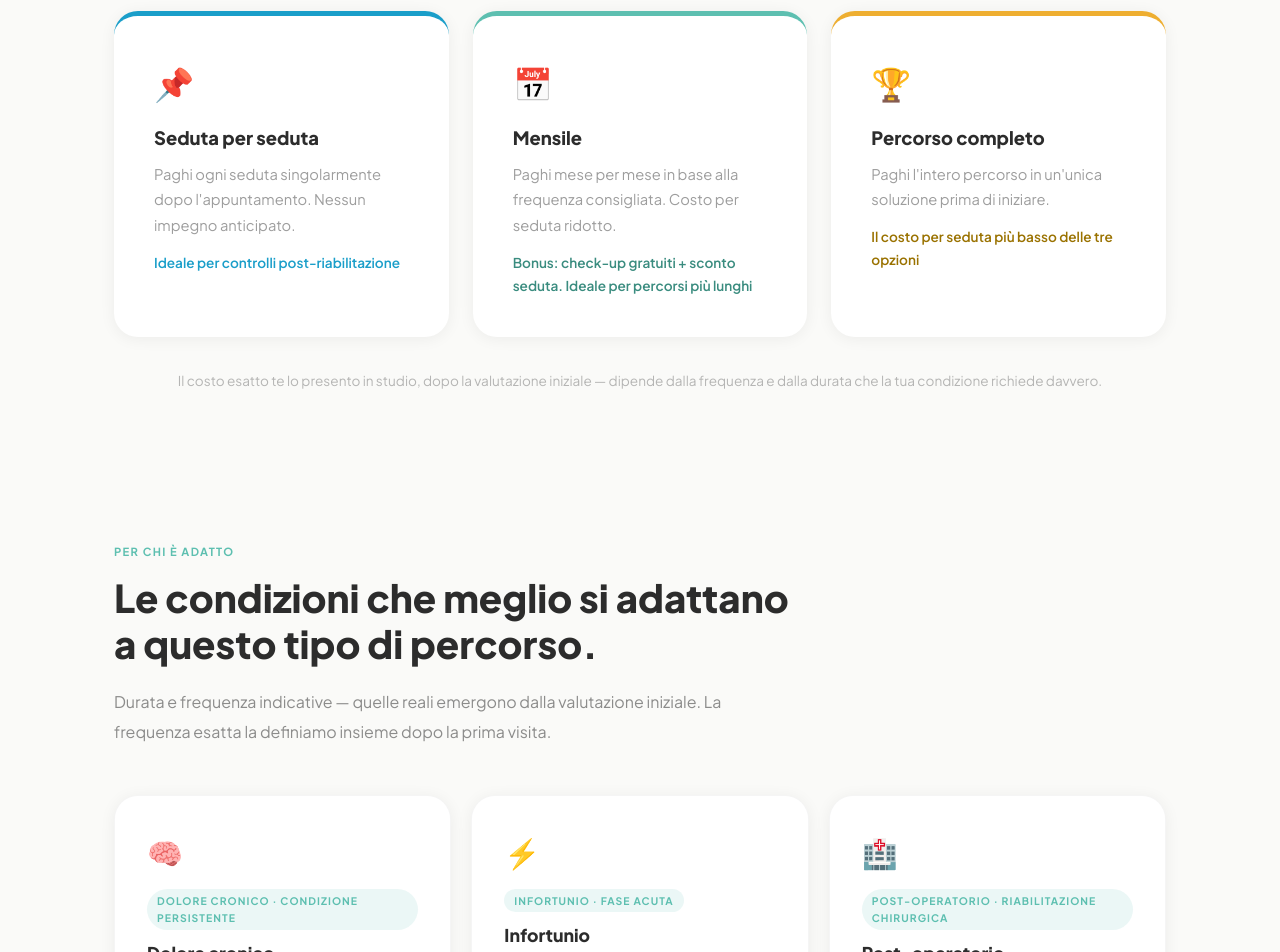
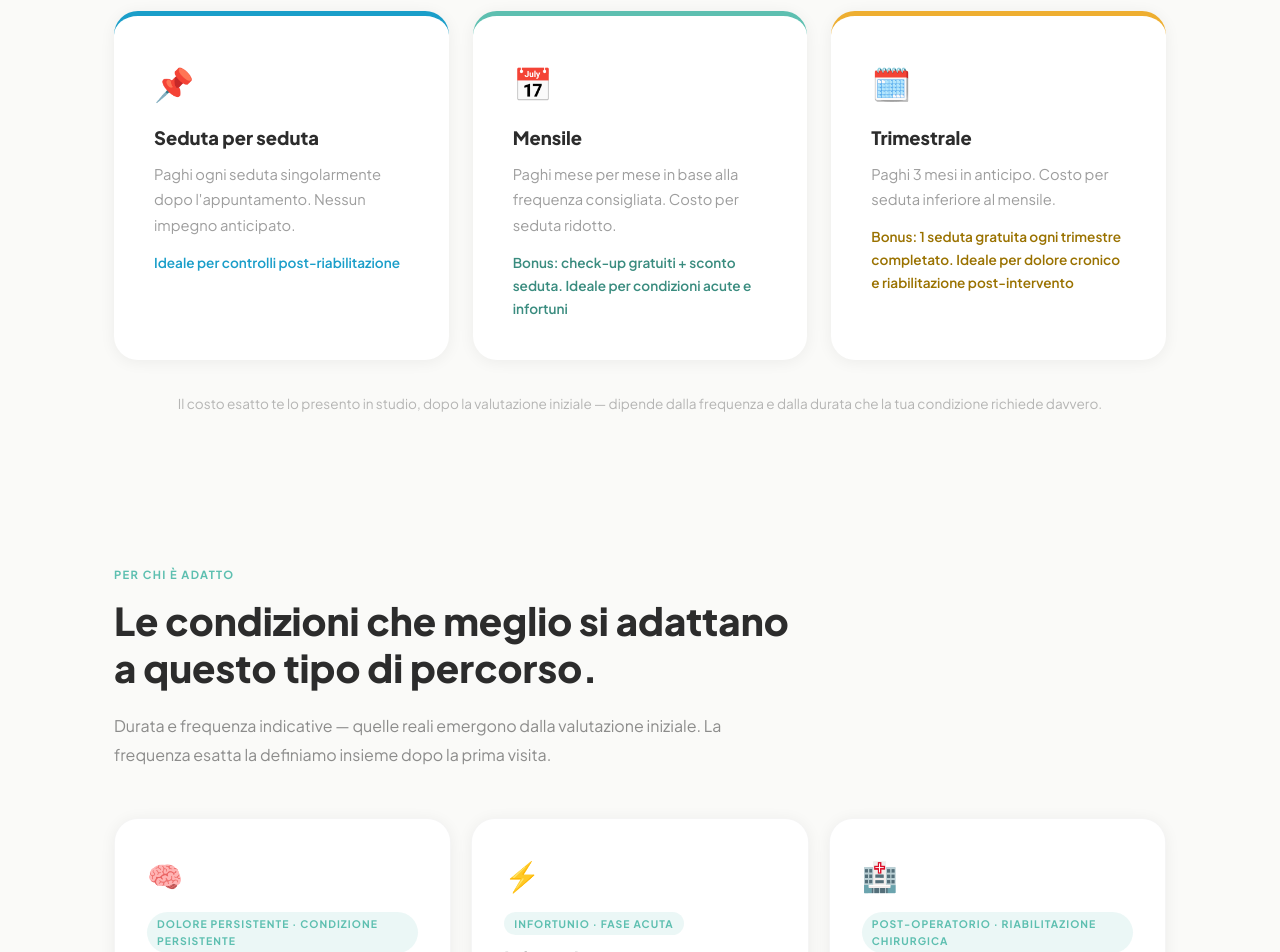
Before and after one commit to studio-mantovan/studio-mantovan, a Next.js app in the folder site/: page /percorsi in a window 1280 px wide. Shown: the part 2760-3712 px from the top of the page. Built offline with nearby package versions, Linux system fonts and the light colour scheme.

Commit message:
feat: trimestrale al posto percorso completo, dolore persistente, mensile per condizioni acute

```diff
--- a/site/src/app/percorsi/page.tsx
+++ b/site/src/app/percorsi/page.tsx
@@ -47,8 +47,8 @@ function CtaButton({ center = false, mt = '2rem' }: { center?: boolean; mt?: str
 const percorsi = [
   {
     icon: '🧠',
-    tag: 'Dolore cronico · Condizione persistente',
-    titolo: 'Dolore cronico',
+    tag: 'Dolore persistente · Condizione persistente',
+    titolo: 'Dolore persistente',
     corpo: 'Lombalgia cronica, cervicalgia, sciatalgia e cervico-brachialgia.',
     durata: '3–6 mesi',
     frequenza: 'Bassa frequenza settimanale',
@@ -373,7 +373,7 @@ function PagamentoSection() {
                 Paghi mese per mese in base alla frequenza consigliata. Costo per seduta ridotto.
               </p>
               <p style={{ fontSize: '0.85rem', color: '#3A8C7F', fontWeight: 600, marginTop: 'auto' }}>
-                Bonus: check-up gratuiti + sconto seduta. Ideale per percorsi più lunghi
+                Bonus: check-up gratuiti + sconto seduta. Ideale per condizioni acute e infortuni
               </p>
             </div>
           </FadeIn>
@@ -384,15 +384,15 @@ function PagamentoSection() {
               height: '100%', boxShadow: '0 2px 16px rgba(0,0,0,0.06)',
               borderTop: '5px solid #EEAE30',
             }}>
-              <div style={{ fontSize: '2rem', marginBottom: '0.75rem' }}>🏆</div>
+              <div style={{ fontSize: '2rem', marginBottom: '0.75rem' }}>🗓️</div>
               <h3 style={{ fontSize: '1.15rem', fontWeight: 800, color: C.text, marginBottom: '0.5rem' }}>
-                Percorso completo
+                Trimestrale
               </h3>
               <p style={{ fontSize: '0.92rem', color: `${C.text}77`, lineHeight: 1.75, marginBottom: '0.75rem' }}>
-                Paghi l&apos;intero percorso in un&apos;unica soluzione prima di iniziare.
+                Paghi 3 mesi in anticipo. Costo per seduta inferiore al mensile.
               </p>
               <p style={{ fontSize: '0.85rem', color: '#9a7200', fontWeight: 600, marginTop: 'auto' }}>
-                Il costo per seduta più basso delle tre opzioni
+                Bonus: 1 seduta gratuita ogni trimestre completato. Ideale per dolore cronico e riabilitazione post-intervento
               </p>
             </div>
           </FadeIn>
```
